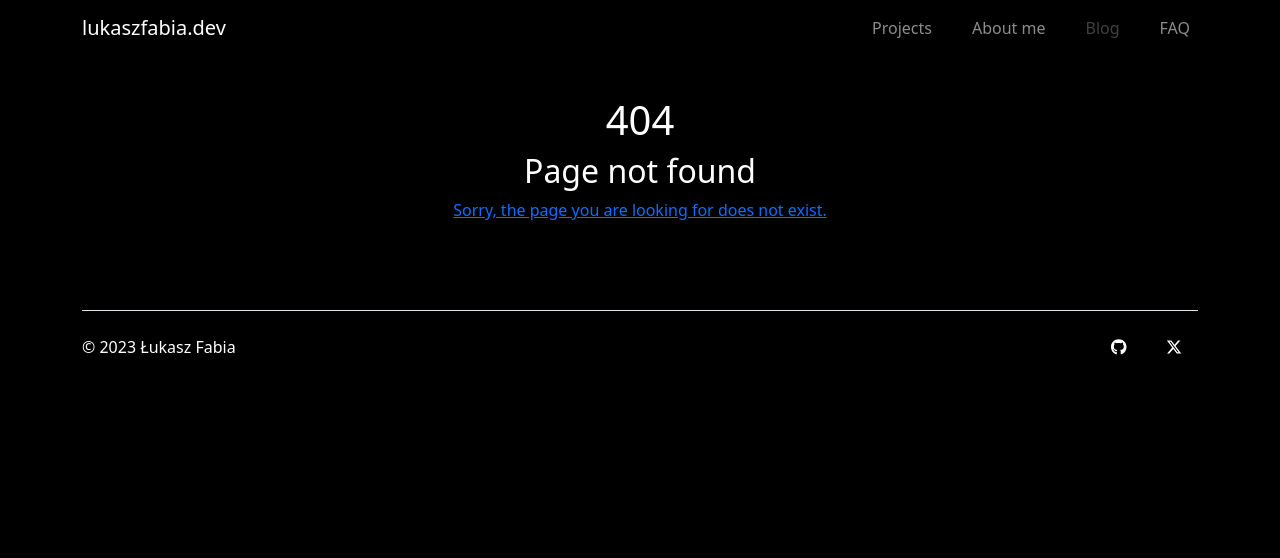
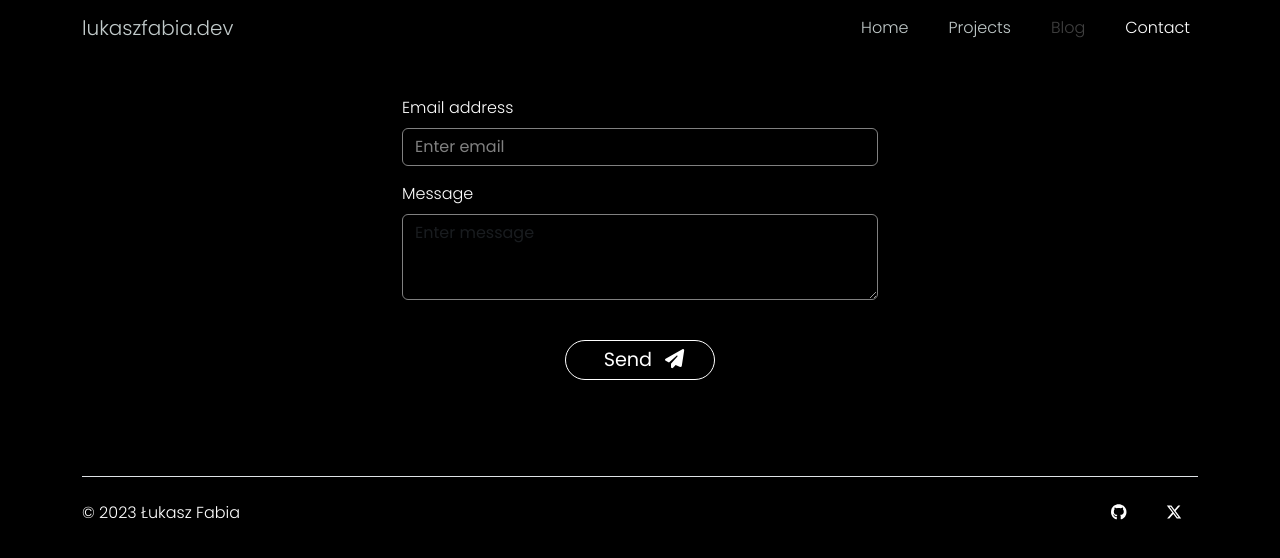
Before and after one commit to lukaszfabia/Portfolio, a React (Vite) app: page /portfolio/contact in a window 1280 px wide. Before the commit this address had no page. Shown: the top 558 px of the page. Built offline with nearby package versions, Linux system fonts and the light colour scheme; a web font is replaced by a local one.

Commit message:
form and contact

```diff
--- a/src/App.tsx
+++ b/src/App.tsx
@@ -6,14 +6,17 @@ import Projects from "./Projects";
 import About from "./About";
 import Faq from "./Faq";
 import React from "react";
+import ContactInfo from "./ContactInfo";
+import HomeLinks from "./components/HomeViewLinks";
 
-const MainSite: React.FC = () => {
+const MainContent: React.FC = () => {
   return (
     <>
       <Home />
       <Projects />
       <About />
       <Faq />
+      <ContactInfo />
     </>
   );
 };
@@ -21,8 +24,8 @@ const MainSite: React.FC = () => {
 const App: React.FC = () => {
   return (
     <div className="App">
-      <CustomNavbar />
-      <MainSite />
+      <CustomNavbar View={HomeLinks} />
+      <MainContent />
       <Footer />
     </div>
   );
--- /dev/null
+++ b/src/Contact.tsx
@@ -0,0 +1,53 @@
+import { Container, Form } from "react-bootstrap";
+import CustomNavbar from "./components/CustomNavbar";
+import Footer from "./components/Footer";
+import "../src/styles/App.css";
+import styles from "../src/styles/ContactButton.module.css";
+import { FontAwesomeIcon } from "@fortawesome/react-fontawesome";
+import { faPaperPlane } from "@fortawesome/free-solid-svg-icons";
+import OuterViewLinks from "./components/OuterViewLinks";
+
+export default function Contact() {
+  const styleForTextFields = () => {
+    return {
+      backgroundColor: "black",
+      borderColor: "gray",
+      color: "white",
+    };
+  };
+  return (
+    <div className="App">
+      <CustomNavbar View={OuterViewLinks} />
+      <Container className="py-5 mt-5 text-white" style={{ maxWidth: "500px" }}>
+        <Form>
+          <Form.Group className="mb-3" controlId="formBasicEmail">
+            <Form.Label>Email address</Form.Label>
+            <Form.Control
+              type="email"
+              placeholder="Enter email"
+              style={styleForTextFields()}
+              required={true}
+            />
+          </Form.Group>
+          <Form.Group className="mb-3" controlId="formBasicPassword">
+            <Form.Label>Message</Form.Label>
+            <Form.Control
+              placeholder="Enter message"
+              as="textarea"
+              rows={3}
+              style={styleForTextFields()}
+              required={true}
+            />
+          </Form.Group>
+          <div className="text-center py-4">
+            <button className={styles.arrowButton} role="sumbit">
+              <span className="p-2">Send</span>{" "}
+              <FontAwesomeIcon icon={faPaperPlane} />
+            </button>
+          </div>
+        </Form>
+      </Container>
+      <Footer />
+    </div>
+  );
+}
--- /dev/null
+++ b/src/ContactInfo.tsx
@@ -0,0 +1,28 @@
+import { Container, Row, Col } from "react-bootstrap";
+import { Link } from "react-router-dom";
+import styles from "../src/styles/ContactButton.module.css";
+
+export default function ContactInfo() {
+  const isSmallScreen = window.innerWidth < 560;
+
+  return (
+    <Container
+      className={`text-white py-3 ${isSmallScreen ? "text-center" : ""}`}
+    >
+      <Row>
+        <Col
+          className={`${
+            isSmallScreen
+              ? "d-flex flex-column align-items-center"
+              : "d-flex flex-column-start align-items-center"
+          }`}
+        >
+          <h1 id="contact">Contact with me</h1>
+          <Link to="/portfolio/contact" className="mx-5">
+            <button className={styles.arrowButton}>Get in touch</button>
+          </Link>
+        </Col>
+      </Row>
+    </Container>
+  );
+}
--- a/src/MyProjects.tsx
+++ b/src/MyProjects.tsx
@@ -4,6 +4,8 @@ import { useParams } from "react-router-dom";
 import scrollToElement from "./components/IdHandler";
 import CustomNavbar from "./components/CustomNavbar";
 import Footer from "./components/Footer";
+import "./styles/App.css";
+import OuterViewLinks from "./components/OuterViewLinks";
 
 function DisplayProjects({
   description,
@@ -76,8 +78,8 @@ export default function MyProjects() {
   console.log(id);
 
   return (
-    <>
-      <CustomNavbar />
+    <div className="App">
+      <CustomNavbar View={OuterViewLinks} />
       <Container className="py-5 mt-5 text-white">
         <Row>
           <Col className="text-center text-lg-end mx-auto py-5">
@@ -89,6 +91,6 @@ export default function MyProjects() {
         <DisplayProjects title="Third Project" id={"3"} />
       </Container>
       <Footer />
-    </>
+    </div>
   );
 }
--- a/src/PageError.tsx
+++ b/src/PageError.tsx
@@ -1,10 +1,11 @@
 import { Link } from "react-router-dom";
 import CustomNavbar from "./components/CustomNavbar";
 import Footer from "./components/Footer";
+import "./styles/App.css";
 
 export default function PageError() {
   return (
-    <>
+    <div className="App">
       <CustomNavbar />
       <div className="text-center text-white py-5 mt-5">
         <h1>404</h1>
@@ -14,6 +15,6 @@ export default function PageError() {
         </Link>
       </div>
       <Footer />
-    </>
+    </div>
   );
 }
--- a/src/components/CustomNavbar.tsx
+++ b/src/components/CustomNavbar.tsx
@@ -1,10 +1,11 @@
 import { useState } from "react";
-import { Navbar, Container, Nav } from "react-bootstrap";
+import { Navbar, Container } from "react-bootstrap";
 // import { NavLink } from "react-router-dom";
 import { FontAwesomeIcon } from "@fortawesome/react-fontawesome";
 import { faBars, faTimes } from "@fortawesome/free-solid-svg-icons";
+import { Link } from "react-router-dom";
 
-const CustomNavbar = () => {
+export default function CustomNavbar({ View }: any) {
   const bg = {
     backgroundColor: "black",
   };
@@ -18,7 +19,9 @@ const CustomNavbar = () => {
     <header>
       <Navbar expand="md" className="navbar-dark fixed-top" style={bg}>
         <Container>
-          <Navbar.Brand href="/">lukaszfabia.dev</Navbar.Brand>
+          <Navbar.Brand>
+            <Link to="/portfolio">lukaszfabia.dev</Link>
+          </Navbar.Brand>
           <Navbar.Toggle
             aria-controls="basic-navbar-nav"
             onClick={toggleNavbar}
@@ -31,25 +34,10 @@ const CustomNavbar = () => {
             )}
           </Navbar.Toggle>
           <Navbar.Collapse id="basic-navbar-nav" className="text-center">
-            <Nav className="ms-auto">
-              <Nav.Link href="#projects" className="ms-4">
-                Projects
-              </Nav.Link>
-              <Nav.Link href="#about" className="ms-4">
-                About me
-              </Nav.Link>
-              <Nav.Link href="#blog" className="ms-4" disabled={true}>
-                Blog
-              </Nav.Link>
-              <Nav.Link href="#faq" className="ms-4">
-                FAQ
-              </Nav.Link>
-            </Nav>
+            <View />
           </Navbar.Collapse>
         </Container>
       </Navbar>
     </header>
   );
-};
-
-export default CustomNavbar;
+}
--- /dev/null
+++ b/src/components/HomeViewLinks.tsx
@@ -0,0 +1,23 @@
+import { Nav } from "react-bootstrap";
+
+export default function HomeLinks() {
+  return (
+    <Nav className="ms-auto">
+      <Nav.Link href="#projects" className="ms-4">
+        Projects
+      </Nav.Link>
+      <Nav.Link href="#about" className="ms-4">
+        About me
+      </Nav.Link>
+      <Nav.Link href="#blog" className="ms-4" disabled={true}>
+        Blog
+      </Nav.Link>
+      <Nav.Link href="#faq" className="ms-4">
+        FAQ
+      </Nav.Link>
+      <Nav.Link href="#contact" className="ms-4">
+        Contact
+      </Nav.Link>
+    </Nav>
+  );
+}
--- /dev/null
+++ b/src/components/OuterViewLinks.tsx
@@ -0,0 +1,35 @@
+import { Nav } from "react-bootstrap";
+import { useLocation } from "react-router-dom";
+
+export default function OuterViewLinks() {
+  const location = useLocation();
+
+  return (
+    <Nav className="ms-auto">
+      <Nav.Link
+        href="/portfolio"
+        className="ms-4"
+        active={location.pathname === "/portfolio"}
+      >
+        Home
+      </Nav.Link>
+      <Nav.Link
+        href="/portfolio/myprojects"
+        className="ms-4"
+        active={location.pathname === "/portfolio/myprojects"}
+      >
+        Projects
+      </Nav.Link>
+      <Nav.Link href="#" className="ms-4" disabled={true}>
+        Blog
+      </Nav.Link>
+      <Nav.Link
+        href="/portfolio/contact"
+        className="ms-4"
+        active={location.pathname === "/portfolio/contact"}
+      >
+        Contact
+      </Nav.Link>
+    </Nav>
+  );
+}
--- a/src/styles/App.css
+++ b/src/styles/App.css
@@ -56,3 +56,7 @@ ul {
   transition: ease-in-out 0.1s;
   text-decoration: underline;
 }
+
+input::placeholder {
+  color: grey !important;
+}
--- /dev/null
+++ b/src/styles/ContactButton.module.css
@@ -0,0 +1,27 @@
+.arrowButton {
+  border-radius: 20px;
+  background-color: black;
+  color: white;
+  border: 1px solid white;
+  height: 40px;
+  width: 150px;
+  transition: all 0.2s ease-in-out;
+  font-size: 1.2rem;
+}
+
+.arrowButton:hover {
+  background-color: white;
+  color: black;
+  border: 1px solid black;
+  cursor: pointer;
+  transition: all 0.2s ease-in-out;
+  transform: translate(5px);
+}
+
+@media screen and (max-width: 560px) {
+  .arrowButton {
+    margin-left: 0;
+    margin-top: 20px;
+    font-size: 1rem;
+  }
+}
```
Also changed, not shown: src/main.tsx (+6 -1 lines).
